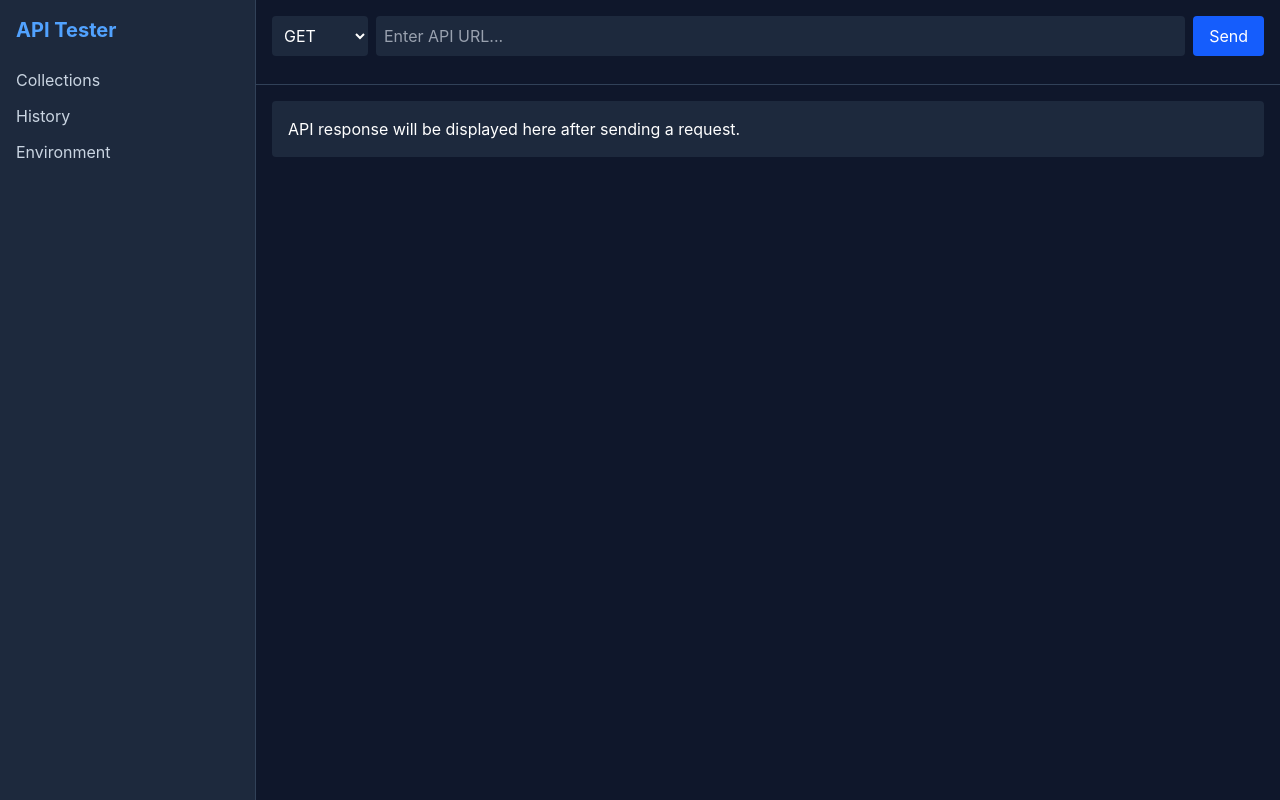
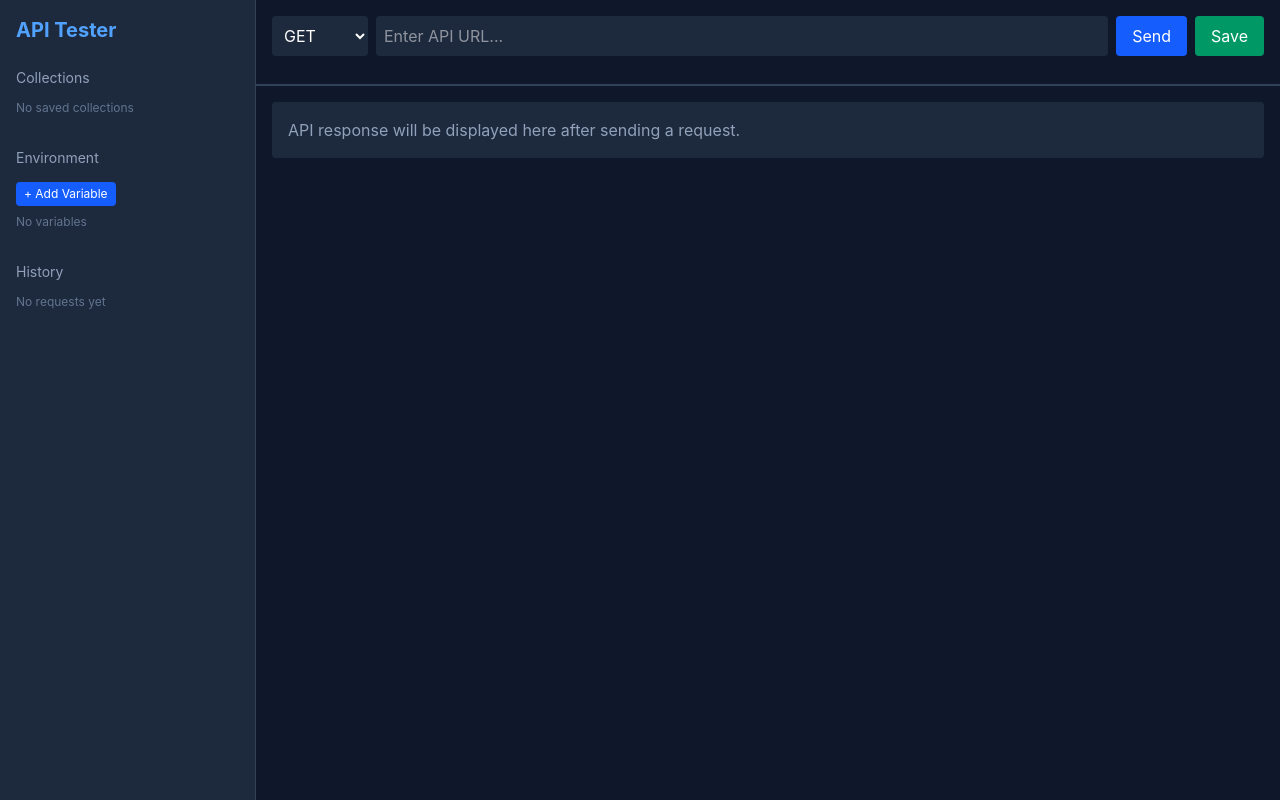
Before and after one commit to aryanpol73/Api-Tester-Lite, a React app in the folder Frontend/: page / in a window 1280 px wide. Built offline with nearby package versions, Linux system fonts and the light colour scheme; the HTML template or start-up script is replaced by a standard one.

Commit message:
updated environment + collections

```diff
--- a/Frontend/dev-dist/sw.js
+++ b/Frontend/dev-dist/sw.js
@@ -82,7 +82,7 @@ define(['./workbox-5a5d9309'], (function (workbox) { 'use strict';
     "revision": "3ca0b8505b4bec776b69afdba2768812"
   }, {
     "url": "index.html",
-    "revision": "0.qmha4e1tiag"
+    "revision": "0.6p65u83321s"
   }], {});
   workbox.cleanupOutdatedCaches();
   workbox.registerRoute(new workbox.NavigationRoute(workbox.createHandlerBoundToURL("index.html"), {
--- a/Frontend/src/App.jsx
+++ b/Frontend/src/App.jsx
@@ -4,15 +4,30 @@ import RequestBuilder from "./components/RequestBuilder"
 import ResponseViewer from "./components/ResponseViewer"
 
 export default function App() {
-  const [response, setResponse] = useState(null);
+
+  const [response, setResponse] = useState(null)
 
   return (
-    <div className="flex h-screen bg-slate-900 text-white">
+    <div className="flex h-screen bg-slate-900 text-white overflow-hidden">
+
+      {/* Sidebar */}
       <Sidebar />
+
+      {/* Main Section */}
       <div className="flex flex-col flex-1">
-        <RequestBuilder setResponse={setResponse} />
-        <ResponseViewer response={response} />
+
+        {/* Request Builder (top) */}
+        <div className="border-b border-slate-700">
+          <RequestBuilder setResponse={setResponse} />
+        </div>
+
+        {/* Response Viewer (bottom, scrollable) */}
+        <div className="flex-1 overflow-auto">
+          <ResponseViewer response={response} />
+        </div>
+
       </div>
+
     </div>
-  );
+  )
 }
--- a/Frontend/src/components/RequestBuilder.jsx
+++ b/Frontend/src/components/RequestBuilder.jsx
@@ -1,6 +1,7 @@
-import { useState } from "react"
+import { useEffect, useState } from "react"
 import axios from "axios"
 import { useHistoryStore } from "../store/historyStore"
+import { useCollectionStore } from "../store/collectionStore"
 
 export default function RequestBuilder({ setResponse }) {
 
@@ -9,12 +10,59 @@ export default function RequestBuilder({ setResponse }) {
   const [body, setBody] = useState("")
 
   const addHistory = useHistoryStore((state) => state.addHistory)
+  const addCollection = useCollectionStore((state) => state.addCollection)
+
+  // sidebar run request
+  useEffect(() => {
+    const handler = async (e) => {
+      const item = e.detail || {}
+
+      const newUrl = item.url || ""
+      const newMethod = item.method || "GET"
+      const newBody = item.body || null
+
+      setUrl(newUrl)
+      setMethod(newMethod)
+      setBody(newBody ? JSON.stringify(newBody, null, 2) : "")
+
+      try {
+        const start = Date.now()
+
+        const res = await axios.post("http://localhost:5000/api/request", {
+          url: newUrl,
+          method: newMethod,
+          headers: {},
+          body: newBody
+        })
+
+        const end = Date.now()
+
+        setResponse({
+          data: res.data?.data,
+          status: res.data?.status,
+          time: end - start
+        })
+
+      } catch (error) {
+        setResponse({
+          error: error.response?.data || error.message
+        })
+      }
+    }
+
+    window.addEventListener("loadRequest", handler)
+    return () => window.removeEventListener("loadRequest", handler)
+  }, [])
 
   const sendRequest = async () => {
 
+    if (!url.trim()) {
+      alert("Please enter a valid URL")
+      return
+    }
+
     let parsedBody = null
 
-    // Validate JSON body
     try {
       parsedBody = body ? JSON.parse(body) : null
     } catch {
@@ -23,10 +71,8 @@ export default function RequestBuilder({ setResponse }) {
     }
 
     try {
-
       const start = Date.now()
 
-      // Send request through backend proxy
       const res = await axios.post("http://localhost:5000/api/request", {
         url,
         method,
@@ -36,28 +82,65 @@ export default function RequestBuilder({ setResponse }) {
 
       const end = Date.now()
 
-      // Display response
       setResponse({
-        data: res.data.data,
-        status: res.data.status,
+        data: res.data?.data,
+        status: res.data?.status,
         time: end - start
       })
 
-      // Save to history
+      // Save history
       addHistory({
         method,
         url,
+        body: parsedBody,
+        status: res.data?.status || 200,
         time: new Date().toLocaleTimeString()
       })
 
     } catch (error) {
 
       setResponse({
-        error: error.message
+        error: error.response?.data || error.message
       })
 
+      addHistory({
+        method,
+        url,
+        body: parsedBody,
+        status: "ERROR",
+        time: new Date().toLocaleTimeString()
+      })
+    }
+  }
+
+  // save to collection
+  const saveToCollections = () => {
+
+    if (!url.trim()) {
+      alert("Enter URL before saving")
+      return
     }
 
+    let parsedBody = null
+
+    try {
+      parsedBody = body ? JSON.parse(body) : null
+    } catch {
+      alert("Invalid JSON body")
+      return
+    }
+
+    const name = prompt("Enter collection name:")
+    if (!name || !name.trim()) return
+
+    addCollection({
+      name: name.trim(),
+      method,
+      url,
+      body: parsedBody
+    })
+
+    alert("Saved to collections")
   }
 
   return (
@@ -68,12 +151,12 @@ export default function RequestBuilder({ setResponse }) {
         <select
           value={method}
           onChange={(e) => setMethod(e.target.value)}
-          className="bg-slate-800 p-2 rounded text-white outline-none"
+          className="bg-slate-800 p-2 rounded text-white"
         >
-          <option value="GET">GET</option>
-          <option value="POST">POST</option>
-          <option value="PUT">PUT</option>
-          <option value="DELETE">DELETE</option>
+          <option>GET</option>
+          <option>POST</option>
+          <option>PUT</option>
+          <option>DELETE</option>
         </select>
 
         <input
@@ -81,19 +164,25 @@ export default function RequestBuilder({ setResponse }) {
           placeholder="Enter API URL..."
           value={url}
           onChange={(e) => setUrl(e.target.value)}
-          className="flex-1 p-2 rounded bg-slate-800 text-white placeholder-gray-400 outline-none"
+          className="flex-1 p-2 rounded bg-slate-800 text-white"
         />
 
         <button
           onClick={sendRequest}
-          className="bg-blue-600 px-4 py-2 rounded hover:bg-blue-500"
+          className="bg-blue-600 px-4 py-2 rounded text-white"
         >
           Send
         </button>
 
+        <button
+          onClick={saveToCollections}
+          className="bg-emerald-600 px-4 py-2 rounded text-white"
+        >
+          Save
+        </button>
+
       </div>
 
-      {/* Body editor */}
       {(method === "POST" || method === "PUT") && (
         <textarea
           placeholder="Enter JSON body..."
--- a/Frontend/src/components/ResponseViewer.jsx
+++ b/Frontend/src/components/ResponseViewer.jsx
@@ -2,8 +2,8 @@ export default function ResponseViewer({ response }) {
 
   if (!response) {
     return (
-      <div className="flex-1 p-4">
-        <div className="bg-slate-800 p-4 rounded">
+      <div className="h-full p-4">
+        <div className="bg-slate-800 p-4 rounded text-slate-400">
           API response will be displayed here after sending a request.
         </div>
       </div>
@@ -11,9 +11,10 @@ export default function ResponseViewer({ response }) {
   }
 
   return (
-    <div className="flex-1 p-4 overflow-auto">
+    <div className="h-full flex flex-col p-4">
 
-      <div className="mb-4 flex gap-4 text-sm">
+      {/* Top Info */}
+      <div className="mb-3 flex gap-4 text-sm">
 
         {response.status && (
           <span className="text-green-400">
@@ -29,9 +30,14 @@ export default function ResponseViewer({ response }) {
 
       </div>
 
-      <pre className="bg-slate-800 p-4 rounded text-sm overflow-auto">
-        {JSON.stringify(response.data || response.error, null, 2)}
-      </pre>
+      {/* Response Body (SCROLLABLE) */}
+      <div className="flex-1 overflow-auto bg-slate-800 p-4 rounded">
+
+        <pre className="text-sm whitespace-pre-wrap break-words">
+          {JSON.stringify(response.data || response.error, null, 2)}
+        </pre>
+
+      </div>
 
     </div>
   )
--- a/Frontend/src/components/Sidebar.jsx
+++ b/Frontend/src/components/Sidebar.jsx
@@ -1,26 +1,162 @@
+import { useHistoryStore } from "../store/historyStore"
+import { useCollectionStore } from "../store/collectionStore"
+import { useEnvironmentStore } from "../store/environmentStore"
+
 export default function Sidebar() {
+
+  const history = useHistoryStore((state) => state.history) || []
+
+  const collections = useCollectionStore((state) => state.collections) || []
+  const deleteCollection = useCollectionStore((state) => state.deleteCollection)
+
+  const variables = useEnvironmentStore((state) => state.variables)
+  const addVariable = useEnvironmentStore((state) => state.addVariable)
+  const deleteVariable = useEnvironmentStore((state) => state.deleteVariable)
+
   return (
-    <div className="w-64 bg-slate-800 p-4 border-r border-slate-700">
+    <div className="w-64 bg-slate-800 p-4 border-r border-slate-700 h-screen overflow-y-auto">
 
       <h1 className="text-xl font-bold text-blue-400 mb-6">
         API Tester
       </h1>
 
-      <ul className="space-y-3 text-slate-300">
+      {/*COLLECTIONS*/}
+      <div className="mb-8">
 
-        <li className="hover:text-white cursor-pointer">
+        <h2 className="text-sm text-slate-400 mb-3">
           Collections
-        </li>
+        </h2>
 
-        <li className="hover:text-white cursor-pointer">
+        <div className="space-y-2">
+
+          {collections.length === 0 ? (
+            <p className="text-xs text-slate-500">
+              No saved collections
+            </p>
+          ) : (
+            collections.map((item, index) => (
+              <div key={index} className="bg-slate-700 p-2 rounded">
+
+                <div
+                  onClick={() => {
+                    window.dispatchEvent(
+                      new CustomEvent("loadRequest", { detail: item })
+                    )
+                  }}
+                  className="text-xs text-slate-200 cursor-pointer hover:text-blue-400 truncate"
+                >
+                  <div className="font-semibold">
+                    {item.name || `Request ${index + 1}`}
+                  </div>
+
+                  <div>
+                    {item.method} {item.url}
+                  </div>
+                </div>
+
+                <button
+                  onClick={() => deleteCollection(index)}
+                  className="text-[10px] text-red-400 mt-1 hover:text-red-300"
+                >
+                  Delete
+                </button>
+
+              </div>
+            ))
+          )}
+
+        </div>
+
+      </div>
+
+      {/* ENVIRONMENT */}
+      <div className="mb-8">
+
+        <h2 className="text-sm text-slate-400 mb-3">
+          Environment
+        </h2>
+
+        <button
+          onClick={() => {
+            const key = prompt("Enter variable name:")
+            const value = prompt("Enter value:")
+
+            if (!key || !value) return
+
+            addVariable(key.trim(), value.trim())
+          }}
+          className="text-xs bg-blue-600 px-2 py-1 rounded mb-2 hover:bg-blue-500"
+        >
+          + Add Variable
+        </button>
+
+        <div className="space-y-2">
+
+          {Object.keys(variables).length === 0 ? (
+            <p className="text-xs text-slate-500">
+              No variables
+            </p>
+          ) : (
+            Object.entries(variables).map(([key, value]) => (
+              <div key={key} className="bg-slate-700 p-2 rounded text-xs">
+
+                <div className="flex justify-between items-center">
+                  <span className="text-blue-400">
+                    {key}
+                  </span>
+
+                  <button
+                    onClick={() => deleteVariable(key)}
+                    className="text-red-400 hover:text-red-300"
+                  >
+                    x
+                  </button>
+                </div>
+
+                <div className="text-slate-300 break-words">
+                  {value}
+                </div>
+
+              </div>
+            ))
+          )}
+
+        </div>
+
+      </div>
+
+      {/* HISTORY */}
+      <div>
+
+        <h2 className="text-sm text-slate-400 mb-3">
           History
-        </li>
+        </h2>
 
-        <li className="hover:text-white cursor-pointer">
-          Environment
-        </li>
+        <div className="space-y-2 max-h-60 overflow-y-auto">
 
-      </ul>
+          {history.length === 0 ? (
+            <p className="text-xs text-slate-500">
+              No requests yet
+            </p>
+          ) : (
+            history.map((item, index) => (
+              <div
+                key={index}
+                onClick={() => {
+                  window.dispatchEvent(
+                    new CustomEvent("loadRequest", { detail: item })
+                  )
+                }}
+                className="text-xs text-slate-300 truncate cursor-pointer hover:text-blue-400"
+              >
+                {item.method} {item.url}
+              </div>
+            ))
+          )}
+
+        </div>
+
+      </div>
 
     </div>
   )
--- /dev/null
+++ b/Frontend/src/store/collectionStore.js
@@ -0,0 +1,25 @@
+import { create } from "zustand"
+
+export const useCollectionStore = create((set) => ({
+  collections: (() => {
+    try {
+      return JSON.parse(localStorage.getItem("api-collections") || "[]")
+    } catch {
+      return []
+    }
+  })(),
+
+  addCollection: (request) =>
+    set((state) => {
+      const updated = [request, ...state.collections]
+      localStorage.setItem("api-collections", JSON.stringify(updated))
+      return { collections: updated }
+    }),
+
+  deleteCollection: (indexToDelete) =>
+    set((state) => {
+      const updated = state.collections.filter((_, index) => index !== indexToDelete)
+      localStorage.setItem("api-collections", JSON.stringify(updated))
+      return { collections: updated }
+    }),
+}))
--- /dev/null
+++ b/Frontend/src/store/environmentStore.js
@@ -0,0 +1,26 @@
+import { create } from "zustand"
+
+export const useEnvironmentStore = create((set) => ({
+  variables: (() => {
+    try {
+      return JSON.parse(localStorage.getItem("api-env") || "{}")
+    } catch {
+      return {}
+    }
+  })(),
+
+  addVariable: (key, value) =>
+    set((state) => {
+      const updated = { ...state.variables, [key]: value }
+      localStorage.setItem("api-env", JSON.stringify(updated))
+      return { variables: updated }
+    }),
+
+  deleteVariable: (key) =>
+    set((state) => {
+      const updated = { ...state.variables }
+      delete updated[key]
+      localStorage.setItem("api-env", JSON.stringify(updated))
+      return { variables: updated }
+    }),
+}))
```
Also changed, not shown: Frontend/src/store/historyStore.js (+3 -5 lines), 1 other file (tests, documents, lock files or other folders).
